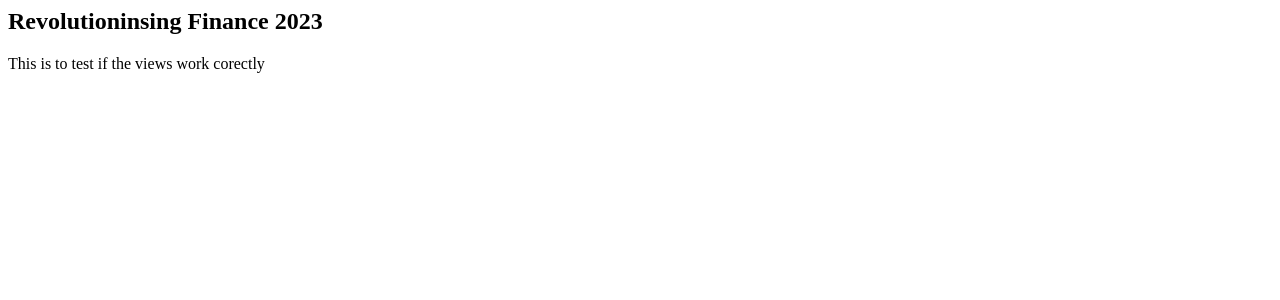
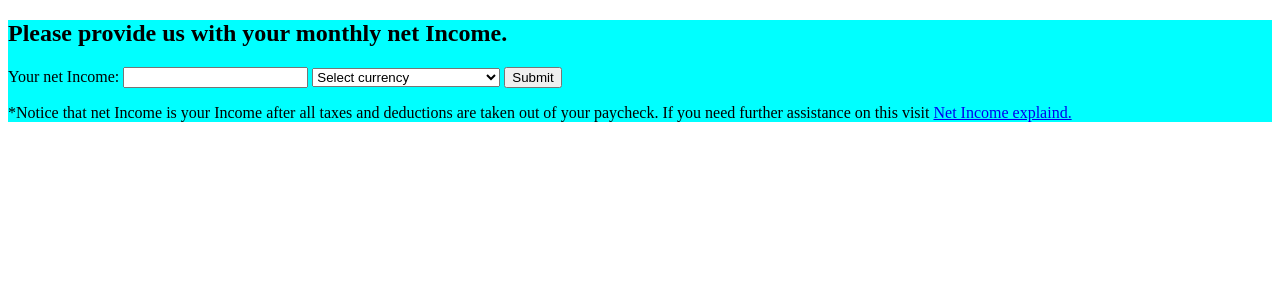
Before and after one commit to SamMartin92/hackathon-team-7, a Django app: page / in a window 1280 px wide. Shown: the top 300 px of the page. Run offline with Django 4.2, Linux system fonts and the light colour scheme.

Commit message:
add structure and content to income input form

```diff
--- a/home/templates/home/index.html
+++ b/home/templates/home/index.html
@@ -1,5 +1,48 @@
-
-<section>
-    <h1>Revolutioninsing Finance 2023</h1>
-    <p>This is to test if the views work corectly </p>
-</section>
+<!DOCTYPE html>
+<html lang="en">
+  <head>
+    <meta charset="UTF-8" />
+    <meta http-equiv="X-UA-Compatible" content="IE=edge" />
+    <meta name="viewport" content="width=device-width, initial-scale=1.0" />
+    <title>Hackathon-jan2023-team7</title>
+    <style>
+      .income-form {
+        background-color: aqua;
+      }
+    </style>
+  </head>
+  <body>
+    <div class="income-form">
+      <h2>Please provide us with your monthly net Income.</h2>
+      <form action="#" method="post">
+        <label for="userIncome">Your net Income: </label>
+        <input type="number" name="userIncome" id="userIncome" />
+        <select id="currency" name="currency">
+          <option>Select currency</option>
+          <option value="KWD">KWD-Kuwaiti Dinar</option>
+          <option value="BHD">BHD-Bahraini Dinar</option>
+          <option value="OMR">OMR-Omani Rial</option>
+          <option value="JOD">JOD-Jordanian Dinar</option>
+          <option value="GBP">GBP-British Pound Sterling</option>
+          <option value="KYD">KYD-Cayman Islands Dollar</option>
+          <option value="EUR">EUR-Euro</option>
+          <option value="CHF">CHF-Swiss Franc</option>
+          <option value="USD">USD-US Dollar</option>
+          <option value="CAD">CAD-Canadian Dollar</option>
+        </select>
+        <input type="button" value="Submit" />
+      </form>
+      <p>
+        <span>*</span>Notice that net Income is your Income after all taxes and
+        deductions are taken out of your paycheck. If you need further
+        assistance on this visit
+        <a
+          href="https://en.wikipedia.org/wiki/Net_income"
+          target="_blank"
+          aria-label="open wikipedia link in a new tab"
+          >Net Income explaind.</a
+        >
+      </p>
+    </div>
+  </body>
+</html>
```
